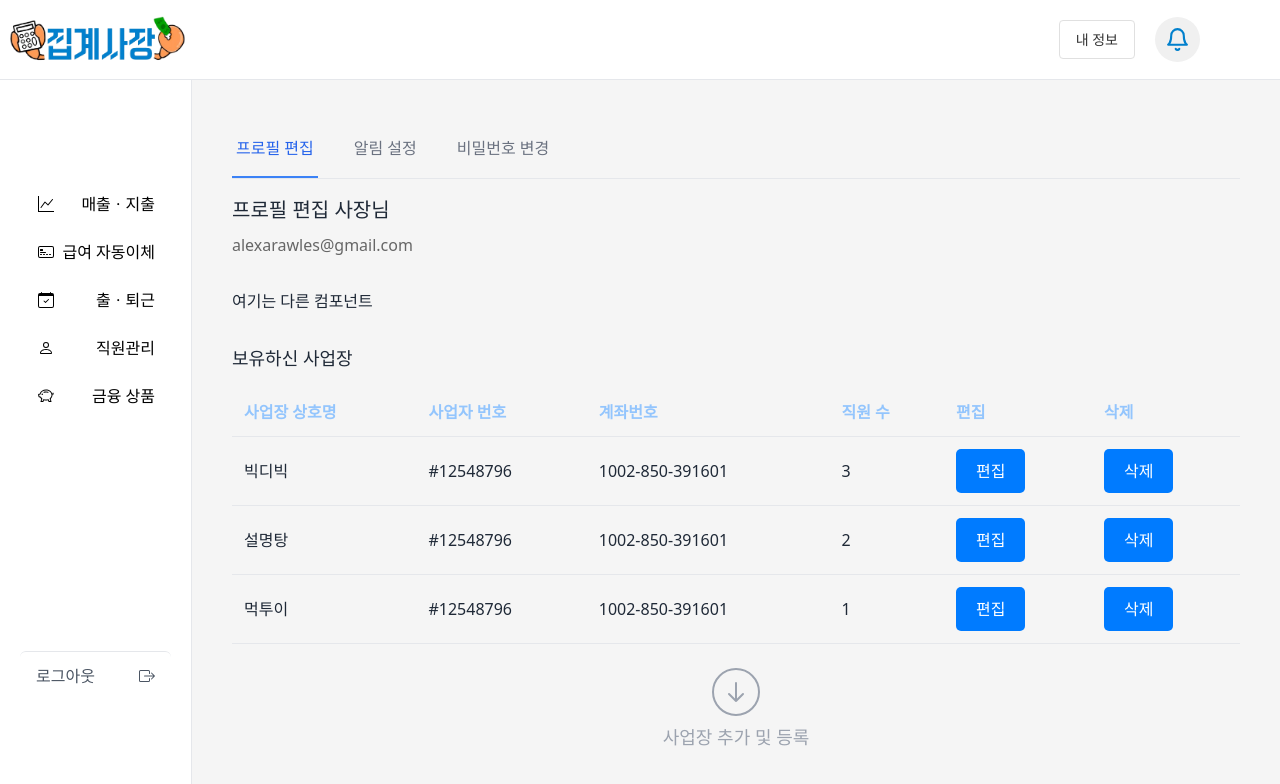
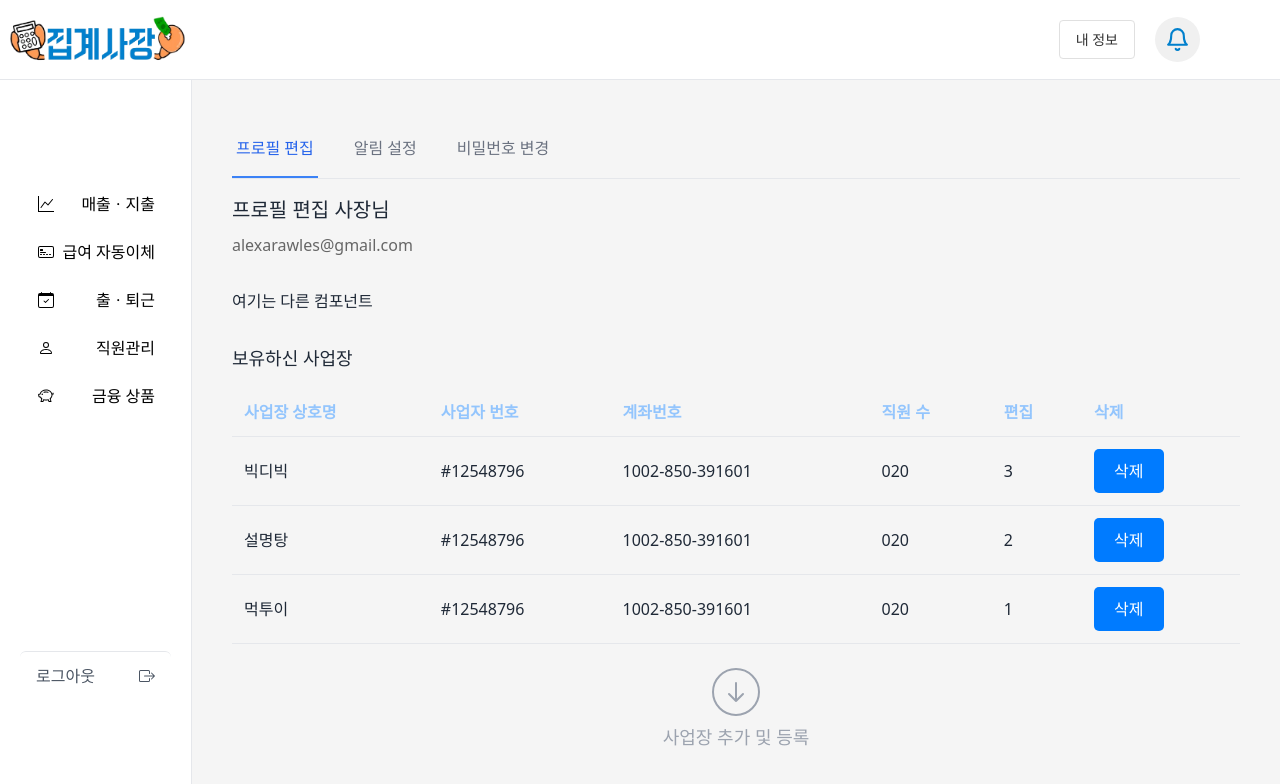
Before and after one commit to woorifisa-projects-3rd/MSA-FE, a Next.js app: page /mypage in a window 1280 px wide. Shown: the top 784 px of the page. Built offline with nearby package versions, Linux system fonts and the light colour scheme.

Commit message:
refact: table header

```diff
--- a/components/table/DefaultTable.js
+++ b/components/table/DefaultTable.js
@@ -10,8 +10,8 @@ export default function DefaultTable({ tableName, tableHeaders, list }) {
             <table className={classes.table}>
                 <thead className={classes.tableHeader}>
                     <tr className={classes.headerRow}>
-                        {Object.entries(tableHeaders).map(([key, label]) => (
-                            <th key={key} className={classes.headerCell}>
+                        {Object.values(tableHeaders).map((label, index) => (
+                            <th key={index} className={classes.headerCell}>
                                 {label}
                             </th>
                         ))}
@@ -19,21 +19,20 @@ export default function DefaultTable({ tableName, tableHeaders, list }) {
                 </thead>
 
                 <tbody>
-                    {list.map((data, index) => (
-                        <tr key={index} className={classes.bodyRow}>
-                            {Object.keys(tableHeaders).map(key => {
-                                if (data[key] === undefined) {
+                    {list.map((data, rowIndex) => (
+                        <tr key={rowIndex} className={classes.bodyRow}>
+                            {Object.values(tableHeaders).map((label, colIndex) => {
+                                const values = Object.values(data);
+                                if (colIndex >= values.length) {
                                     return (
-                                        <td key={key} className={classes.cell}>
-                                            {/* 여기 버튼 컴포넌트 넣기 */}
-                                            <TestButton text={tableHeaders[key]} color={"#007BFF"}/>
+                                        <td key={colIndex} className={classes.cell}>
+                                            <TestButton text={label} color={"#007BFF"}/>
                                         </td>
                                     );
                                 }
-
                                 return (
-                                    <td key={key} className={classes.cell}>
-                                        {data[key]}
+                                    <td key={colIndex} className={classes.cell}>
+                                        {values[colIndex]}
                                     </td>
                                 );
                             })}
```
